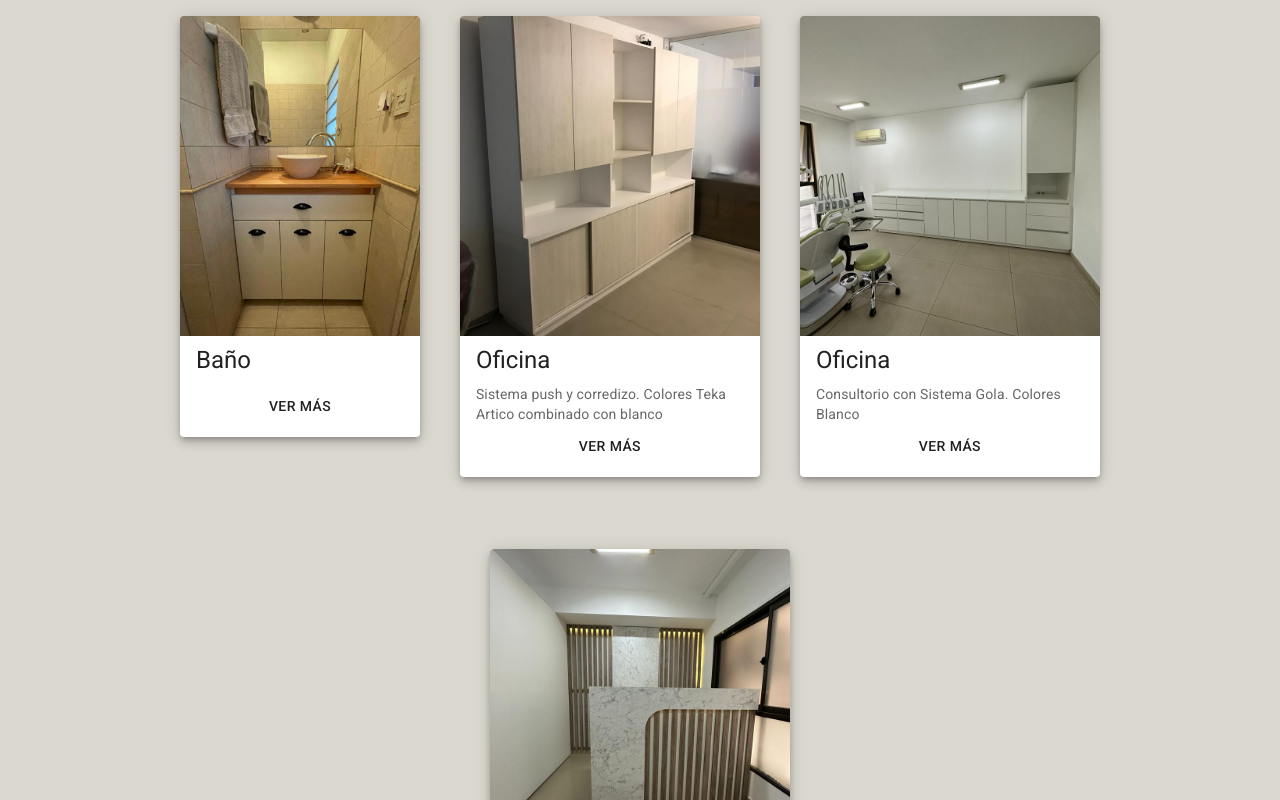
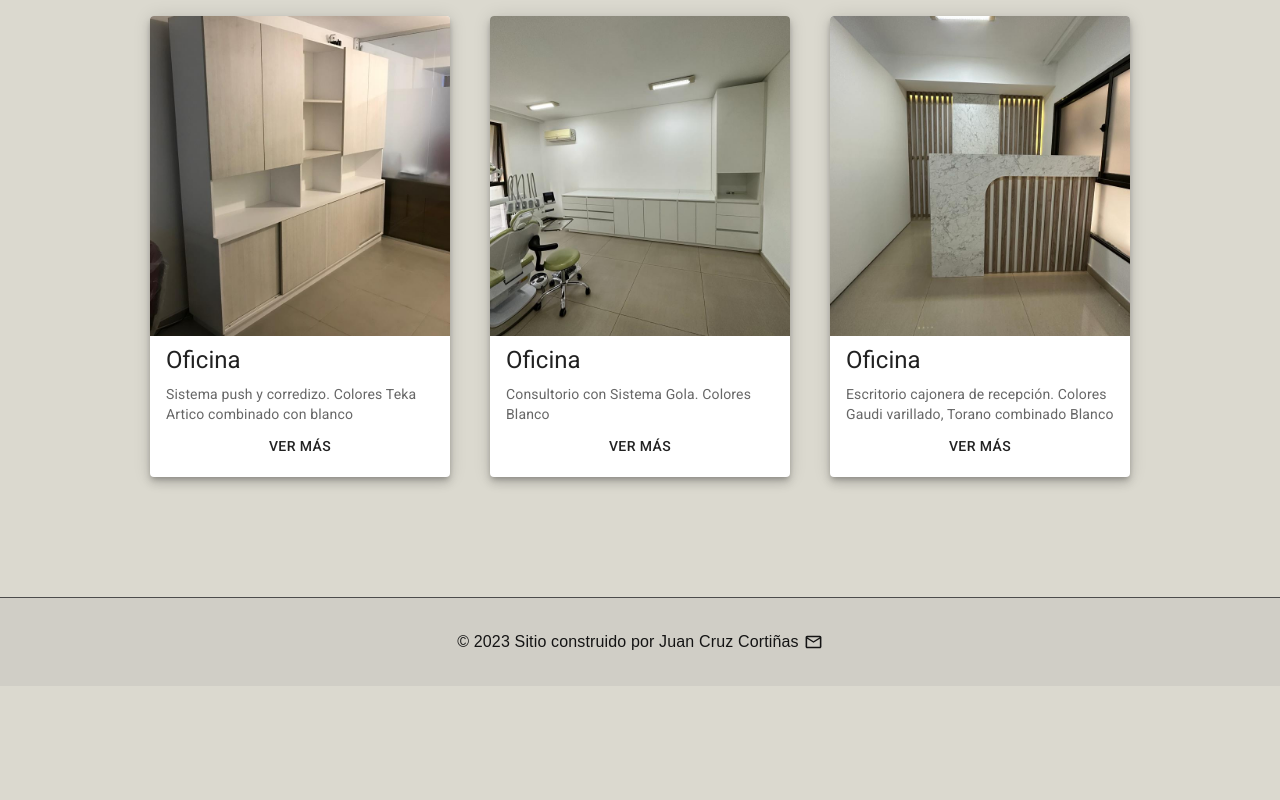
Before and after one commit to Jcruzcorti/raizcarpinteria, a Next.js app: page /categorias in a window 1280 px wide. Shown: the part 1384-2184 px from the top of the page. After the commit the page ends 2070 px from the top, so only its background shows below. Built offline with nearby package versions, Linux system fonts and the light colour scheme.

Commit message:
Removed category and bath product by customer request, and solved link stylesheet bug by adding it to _document.js component and not in pageLayOut

```diff
--- a/components/itemlist/ItemListSelect.jsx
+++ b/components/itemlist/ItemListSelect.jsx
@@ -44,7 +44,7 @@ export default function ItemListSelect({items}) {
             </MenuItem>
             <MenuItem value={"Habitación"}>Habitación</MenuItem>
             <MenuItem value={"Cocina"}>Cocina</MenuItem>
-            <MenuItem value={"Baño"}>Baño</MenuItem>
+            {/* <MenuItem value={"Baño"}>Baño</MenuItem> */}
             <MenuItem value={"Oficina"}>Oficina</MenuItem>
           </Select>
       </FormControl>
--- a/components/mock/Products.jsx
+++ b/components/mock/Products.jsx
@@ -59,17 +59,17 @@ export const productsData = [
         hasMorePhotos: false,
       },
 
+    // {
+    //     id: 7,
+    //     img: '/baño1.jpeg',
+    //     title: 'Baño',
+    //     author: 'Ropero',
+    //     category: 'Baño',
+    //     description: '',
+    //     hasMorePhotos: false,
+    // },
     {
         id: 7,
-        img: '/baño1.jpeg',
-        title: 'Baño',
-        author: 'Ropero',
-        category: 'Baño',
-        description: '',
-        hasMorePhotos: false,
-    },
-    {
-        id: 8,
         img: '/oficina1.jpeg',
         title: 'Oficina',
         author: 'Ropero',
@@ -78,7 +78,7 @@ export const productsData = [
         hasMorePhotos: false,
     },
     {
-        id: 9,
+        id: 8,
         img: '/oficina2.jpeg',
         title: 'Oficina',
         author: 'Ropero',
@@ -87,7 +87,7 @@ export const productsData = [
         hasMorePhotos: false,
     },
     {
-        id: 10,
+        id: 9,
         img: '/oficina3a.jpeg',
         img2: '/oficina3b.jpeg',
         title: 'Oficina',
--- a/components/pagelayout/PageLayOut.jsx
+++ b/components/pagelayout/PageLayOut.jsx
@@ -17,11 +17,6 @@ function PageLayOut({children,title}) {
                 <meta name="description" content="Generated by create next app" />
                 <meta name="viewport" content="width=device-width, initial-scale=1" />
                 <link rel="icon" href="/raizlogo3.png" />
-                <link
-                  rel="stylesheet"
-                  href="https://fonts.googleapis.com/css?family=Roboto:300,400,500,700&display=swap"
-                />
-
             </Head>
             <header className={styles.header}>
               <NavBar />
--- a/pages/_document.js
+++ b/pages/_document.js
@@ -3,6 +3,10 @@ import { Html, Head, Main, NextScript } from 'next/document'
 export default function Document() {
   return (
     <Html lang="es">
+        <link
+          rel="stylesheet"
+          href="https://fonts.googleapis.com/css?family=Roboto:300,400,500,700&display=swap"
+        />
       <Head />
       <body>
         <Main />
```
